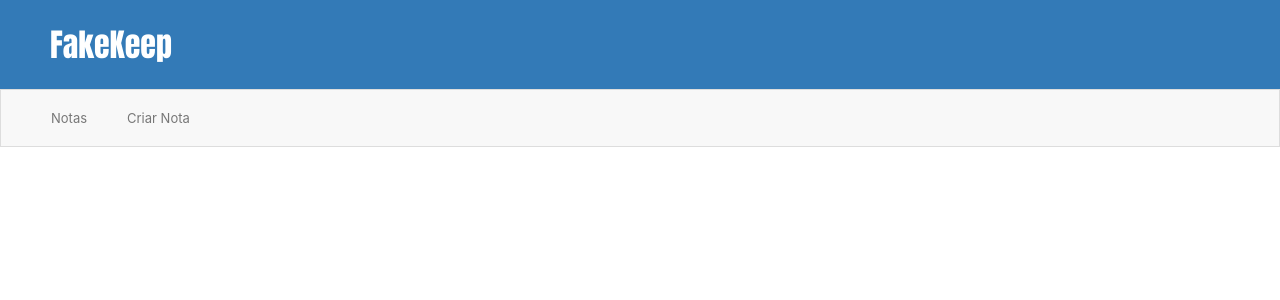
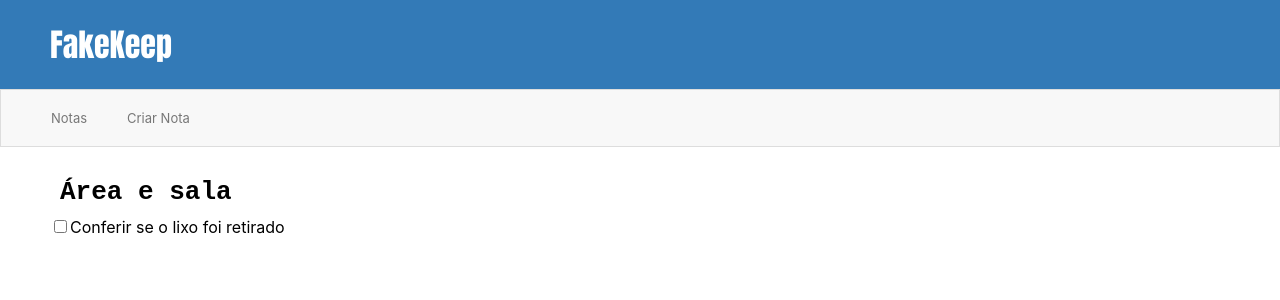
Before and after one commit to nayara/workshop-frontend, a React (Create React App) app in the folder fake-keep/: page / in a window 1280 px wide. Shown: the top 300 px of the page. Built offline with nearby package versions, Linux system fonts and the light colour scheme.

Commit message:
Creates a task-list component

```diff
--- a/fake-keep/src/modules/app/App.js
+++ b/fake-keep/src/modules/app/App.js
@@ -1,12 +1,18 @@
 import React from 'react';
 import Header from '../header/Header';
-import NavBar from '../navBar/NavBar';
+import NavBar from '../navbar/Navbar';
+import TaskList from '../todo-list/components/task-list/TaskList';
+
+import "./app.css";
 
 function App() {
   return (
-    <div className="App">
+    <div className="app-header">
       <Header />
       <NavBar titles={["Notas", "Criar Nota"]}/>
+        <div className="app-main">
+          <TaskList title="Notas"/>
+        </div>
     </div>
   );
 }
--- /dev/null
+++ b/fake-keep/src/modules/app/app.css
@@ -0,0 +1,3 @@
+.app-main {
+  padding: 20px 50px;
+}
--- a/fake-keep/src/modules/header/Header.js
+++ b/fake-keep/src/modules/header/Header.js
@@ -1,5 +1,5 @@
 import React from 'react';
-import './Header.css';
+import './header.css';
 
 function Header() {
   return (
--- a/fake-keep/src/modules/navBar/NavBar.js
+++ b/fake-keep/src/modules/navBar/NavBar.js
@@ -1,5 +1,5 @@
 import React from 'react';
-import './NavBar.css';
+import './navbar.css';
 
 function NavBar(props) {
   return (
--- /dev/null
+++ b/fake-keep/src/modules/todo-list/components/task-list/TaskList.js
@@ -0,0 +1,18 @@
+import React, { Component } from 'react';
+
+import "./task-list.css"
+import Task from '../task/Task';
+
+class TaskList extends Component {
+  render(){
+    return(
+    <article>
+      <header>
+        <h1 className="task-list-title">Área e sala</h1>
+      </header>
+      <Task />
+    </article>
+    );
+  };
+}
+export default TaskList;
--- /dev/null
+++ b/fake-keep/src/modules/todo-list/components/task-list/task-list.css
@@ -0,0 +1,8 @@
+.task-list-title {
+  margin: 10px;
+  padding: 0;
+  display: block;
+  font-size: 2em;
+  font-weight: bold;
+  font-family: monospace;
+}
--- /dev/null
+++ b/fake-keep/src/modules/todo-list/components/task/Task.js
@@ -0,0 +1,13 @@
+import React from 'react';
+
+function Task() {
+  return(
+    <label className="task">
+      <input type="checkbox" />
+      Conferir se o lixo foi retirado
+    </label>
+  );
+
+}
+
+export default Task;
```
